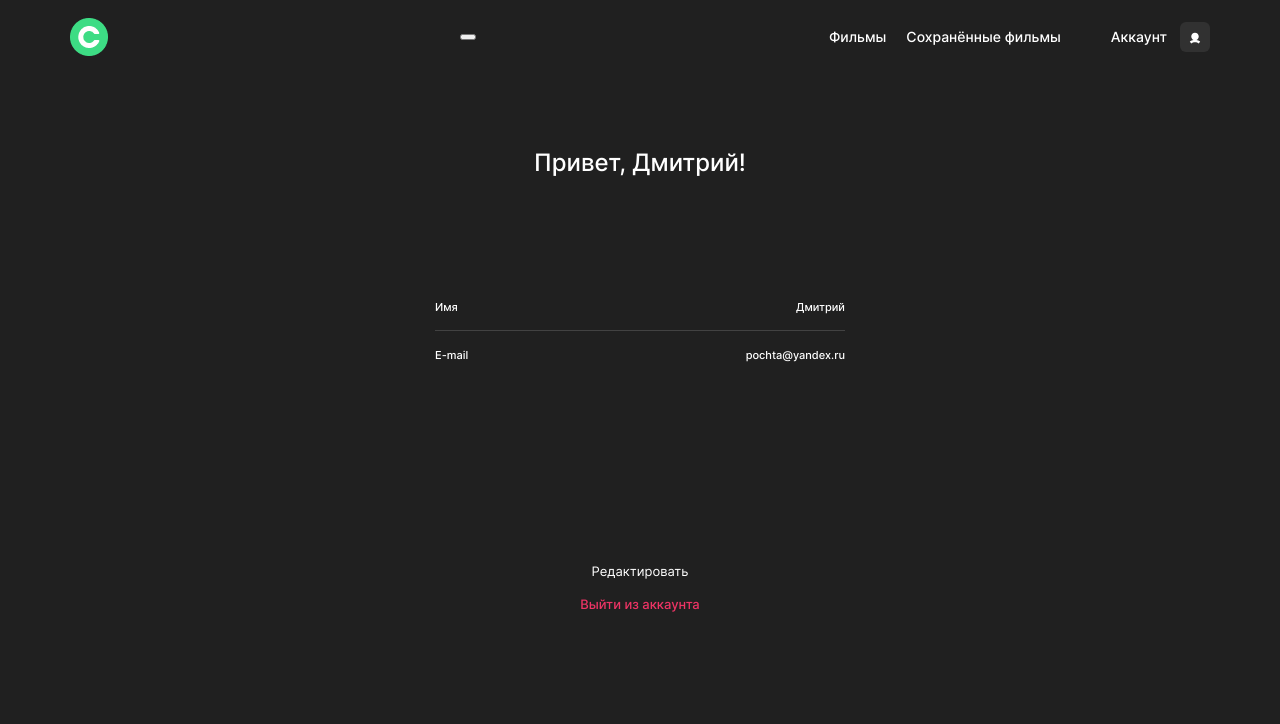
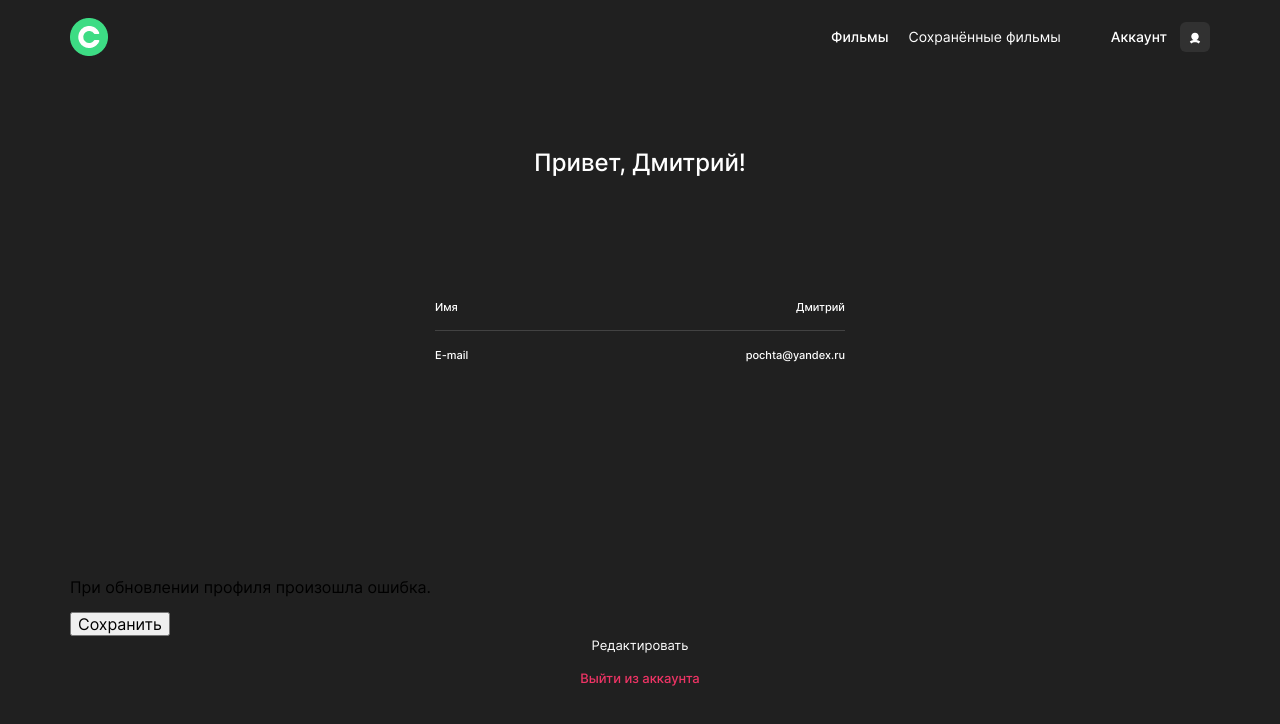
Before and after one commit to Dima-Penzev/movies-explorer-frontend, a React (Create React App) app: page /profile in a window 1280 px wide. Shown: the top 724 px of the page. Built offline with nearby package versions, Linux system fonts and the light colour scheme.

Commit message:
burger menu

```diff
--- a/src/components/App/App.js
+++ b/src/components/App/App.js
@@ -1,21 +1,21 @@
-// import Main from "../Main/Main";
-// import Register from "../Register/Register";
-// import { Route, Routes } from "react-router-dom";
-// import Login from "../Login/Login";
-// import UnknownPath from "../UnknownPath/UnknownPath";
+import Main from "../Main/Main";
+import Register from "../Register/Register";
+import { Route, Routes } from "react-router-dom";
+import Login from "../Login/Login";
+import UnknownPath from "../UnknownPath/UnknownPath";
 import Profile from "../Profile/Profile";
 import s from "./App.module.css";
 
 function App() {
   return (
     <div className={s.root}>
-      {/* <Routes>
+      <Routes>
         <Route path="/" element={<Main />} />
         <Route path="/signup" element={<Register />} />
         <Route path="/signin" element={<Login />} />
+        <Route path="/profile" element={<Profile />} />
         <Route path="/*" element={<UnknownPath />} />
-      </Routes> */}
-      <Profile />
+      </Routes>
     </div>
   );
 }
--- a/src/components/App/App.module.css
+++ b/src/components/App/App.module.css
@@ -7,6 +7,7 @@
   display: flex;
   flex-direction: column;
   justify-content: space-around;
+  position: relative;
   /* -moz-osx-font-smoothing: grayscale;
   -webkit-font-smoothing: antialiased;
   -webkit-text-size-adjust: 100%;
--- a/src/components/Navigation/Navigation.js
+++ b/src/components/Navigation/Navigation.js
@@ -4,9 +4,11 @@ import avatar from "../../images/icon-avatar.svg";
 
 export default function Navigation() {
   return (
-    <>
-      <button></button>
-      <nav className={s.navigation}>
+    <div>
+      <button
+        className={[s.navigation__menu, s.navigation__invisible].join(" ")}
+      ></button>
+      <nav className={s.navigation__container}>
         <button
           className={[s.navigation__close, s.navigation__invisible].join(" ")}
           type="button"
@@ -17,7 +19,11 @@ export default function Navigation() {
         >
           Главная
         </Link>
-        <Link className={s.navigation__link}>Фильмы</Link>
+        <Link
+          className={[s.navigation__link, s.navigation__linkActive].join(" ")}
+        >
+          Фильмы
+        </Link>
         <Link className={s.navigation__link}>Сохранённые фильмы</Link>
         <Link className={s.navigation__account}>
           Аккаунт{" "}
@@ -26,6 +32,6 @@ export default function Navigation() {
           </span>
         </Link>
       </nav>
-    </>
+    </div>
   );
 }
--- a/src/components/Navigation/Navigation.module.css
+++ b/src/components/Navigation/Navigation.module.css
@@ -1,17 +1,38 @@
-.navigation {
+.navigation__container {
   position: absolute;
   top: 0;
   right: 0;
   min-height: 100vh;
-  width: 100vw;
+  width: 100%;
   max-width: 520px;
   box-sizing: border-box;
   background-color: #202020;
-  display: grid;
+  display: none;
   grid-template-rows: auto auto auto 1fr;
   justify-items: center;
   padding-top: 144px;
   padding-bottom: 48px;
+}
+
+.navigation__opened {
+  display: grid;
+}
+
+.navigation__menu {
+  width: 38px;
+  min-height: 38px;
+  background: transparent;
+  background-image: url(../../images/icon-menu.svg);
+  background-repeat: no-repeat;
+  background-position: center;
+  border: none;
+  cursor: pointer;
+  transition: opacity 250ms ease-in;
+}
+
+.navigation__menu:hover,
+.navigation__menu:focus {
+  opacity: 0.7;
 }
 
 .navigation__close {
@@ -27,6 +48,11 @@
   background-position: center;
   border: none;
   cursor: pointer;
+  transition: opacity 250ms ease-in;
+}
+.navigation__menu:hover,
+.navigation__menu:focus {
+  opacity: 0.7;
 }
 
 .navigation__link {
@@ -34,13 +60,34 @@
   color: #fff;
   font-size: 18px;
   font-style: normal;
-  font-weight: 500;
+  font-weight: 400;
   line-height: normal;
   padding-bottom: 9px;
+  transition: opacity 250ms ease-in;
+}
+
+.navigation__link:hover,
+.navigation__link:focus {
+  opacity: 0.7;
 }
 
 .navigation__link:not(:first-of-type) {
   margin-top: 15px;
+}
+
+.navigation__linkActive {
+  position: relative;
+}
+
+.navigation__linkActive::after {
+  content: "";
+  position: absolute;
+  bottom: 0;
+  left: 0;
+  display: block;
+  width: 100%;
+  height: 2px;
+  background-color: #fff;
 }
 
 .navigation__account {
@@ -54,6 +101,12 @@
   font-weight: 500;
   line-height: 16px;
   align-self: end;
+  transition: opacity 250ms ease-in;
+}
+
+.navigation__account:hover,
+.navigation__account:focus {
+  opacity: 0.7;
 }
 
 .navigation__avatar {
@@ -69,9 +122,14 @@
 }
 
 @media (min-width: 768px) {
-  .navigation {
+  .navigation__container {
     padding-top: 159px;
     padding-bottom: 92px;
+  }
+
+  .navigation__menu {
+    width: 44px;
+    background-size: 48px;
   }
 
   .navigation__close {
@@ -81,7 +139,7 @@
 }
 
 @media (min-width: 1280px) {
-  .navigation {
+  .navigation__container {
     position: static;
     min-height: 100%;
     max-width: max-content;
@@ -98,6 +156,14 @@
     padding-bottom: 0;
   }
 
+  .navigation__linkActive {
+    font-weight: 500;
+  }
+
+  .navigation__linkActive::after {
+    display: none;
+  }
+
   .navigation__link:nth-of-type(3) {
     margin-left: 20px;
   }
--- a/src/components/Profile/Profile.js
+++ b/src/components/Profile/Profile.js
@@ -23,6 +23,11 @@ export default function Profile() {
         </label>
       </form>
       <div className={s.profile__options}>
+        <div>
+          <p>При обновлении профиля произошла ошибка.</p>
+          <button type="submit">Сохранить</button>
+        </div>
+        <div>
           <button className={s.profile__edit} type="button">
             Редактировать
           </button>
@@ -31,5 +36,6 @@ export default function Profile() {
           </Link>
         </div>
       </div>
+    </div>
   );
 }
--- a/src/components/Profile/Profile.module.css
+++ b/src/components/Profile/Profile.module.css
@@ -80,6 +80,12 @@
   font-style: normal;
   font-weight: 400;
   line-height: normal;
+  transition: opacity 250ms ease-in;
+}
+
+.profile__edit:hover,
+.profile__edit:focus {
+  opacity: 0.7;
 }
 
 .profile__exit {
@@ -93,6 +99,12 @@
   font-style: normal;
   font-weight: 500;
   line-height: normal;
+  transition: opacity 250ms ease-in;
+}
+
+.profile__exit:hover,
+.profile__exit:focus {
+  opacity: 0.7;
 }
 
 @media (min-width: 768px) {
--- a/src/components/Register/Register.module.css
+++ b/src/components/Register/Register.module.css
@@ -83,6 +83,13 @@
   border: none;
   border-radius: 3px;
   background-color: #4285f4;
+  cursor: pointer;
+  transition: opacity 250ms ease-in;
+}
+
+.entry__button:hover,
+.entry__button:focus {
+  opacity: 0.8;
 }
 
 .entry__text {
@@ -104,6 +111,12 @@
   font-style: normal;
   font-weight: 400;
   line-height: normal;
+  transition: opacity 250ms ease-in;
+}
+
+.entry__link:hover,
+.entry__link:focus {
+  opacity: 0.7;
 }
 
 @media (min-width: 768px) {
```
Also changed, not shown: src/images/icon-menu.svg (added). Lines whose indentation alone changed are shown as unchanged.
